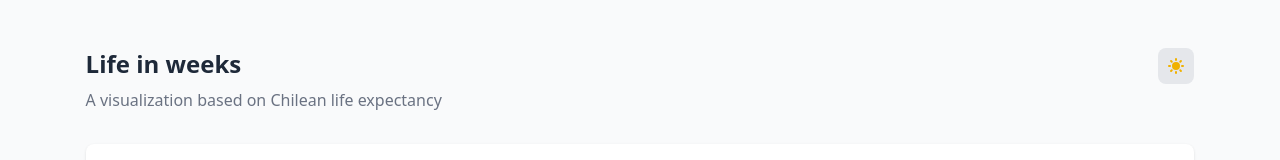
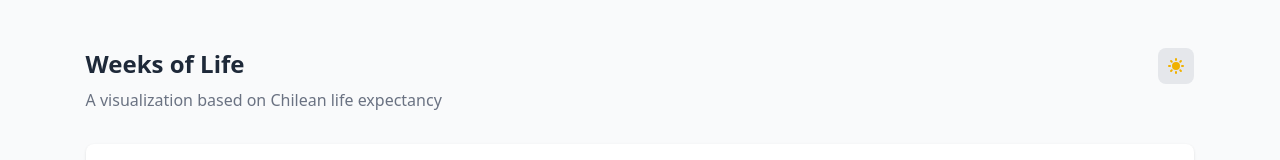
Before and after one commit to Awerito/weeks-of-life, a React (Vite) app: page / in a window 1280 px wide. Shown: the top 160 px of the page. Built offline with nearby package versions, Linux system fonts and the light colour scheme; no server answers.

Commit message:
chore: rename project to "Weeks of Life"

```diff
--- a/index.html
+++ b/index.html
@@ -4,7 +4,7 @@
     <meta charset="UTF-8" />
     <link rel="icon" type="image/svg+xml" href="/vite.svg" />
     <meta name="viewport" content="width=device-width, initial-scale=1.0" />
-    <title>weeks-lefts</title>
+    <title>Week of Life</title>
   </head>
   <body>
     <div id="root"></div>
--- a/package.json
+++ b/package.json
@@ -1,5 +1,5 @@
 {
-  "name": "weeks-lefts",
+  "name": "week-of-life",
   "private": true,
   "version": "0.0.0",
   "type": "module",
--- a/src/components/PosterDownload.jsx
+++ b/src/components/PosterDownload.jsx
@@ -128,7 +128,7 @@ export default function PosterDownload({ stats, sex }) {
       }
     }
 
-    const title = "LIFE IN WEEKS";
+    const title = "WEEKS OF LIFE";
     const subtitle = `Life expectancy: ${stats.lifeExpectancyYears.toFixed(1)} years (${sex === "female" ? "Female" : "Male"})`;
     const lived = `${formatNumber(stats.weeksLived)} weeks lived (${stats.percentageLived}%)`;
 
--- a/src/pages/WeeksOfLife.jsx
+++ b/src/pages/WeeksOfLife.jsx
@@ -79,7 +79,7 @@ export default function WeeksOfLife() {
       <div className="w-[90%] mx-auto">
         <div className="flex justify-between items-start mb-1">
           <h1 className="text-2xl font-semibold text-gray-800 dark:text-gray-100">
-            Life in weeks
+            Weeks of Life
           </h1>
           <ThemeToggle theme={theme} onToggle={toggleTheme} />
         </div>
```
